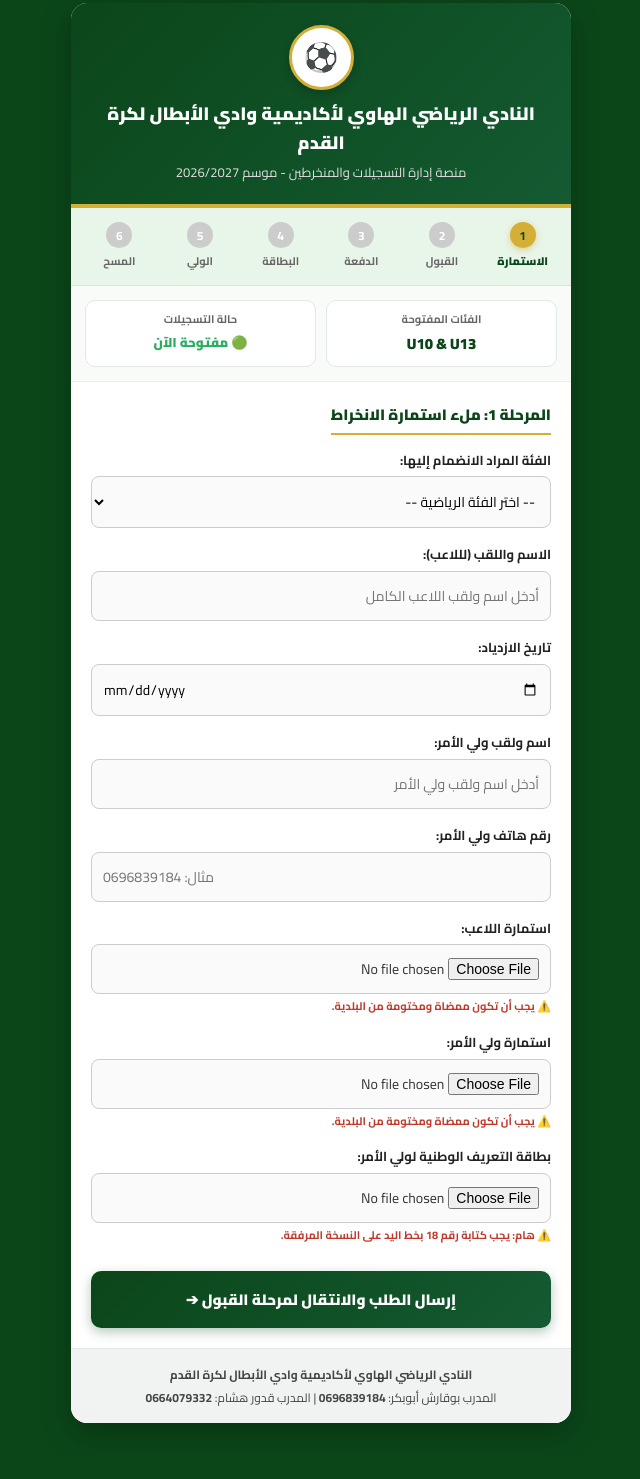
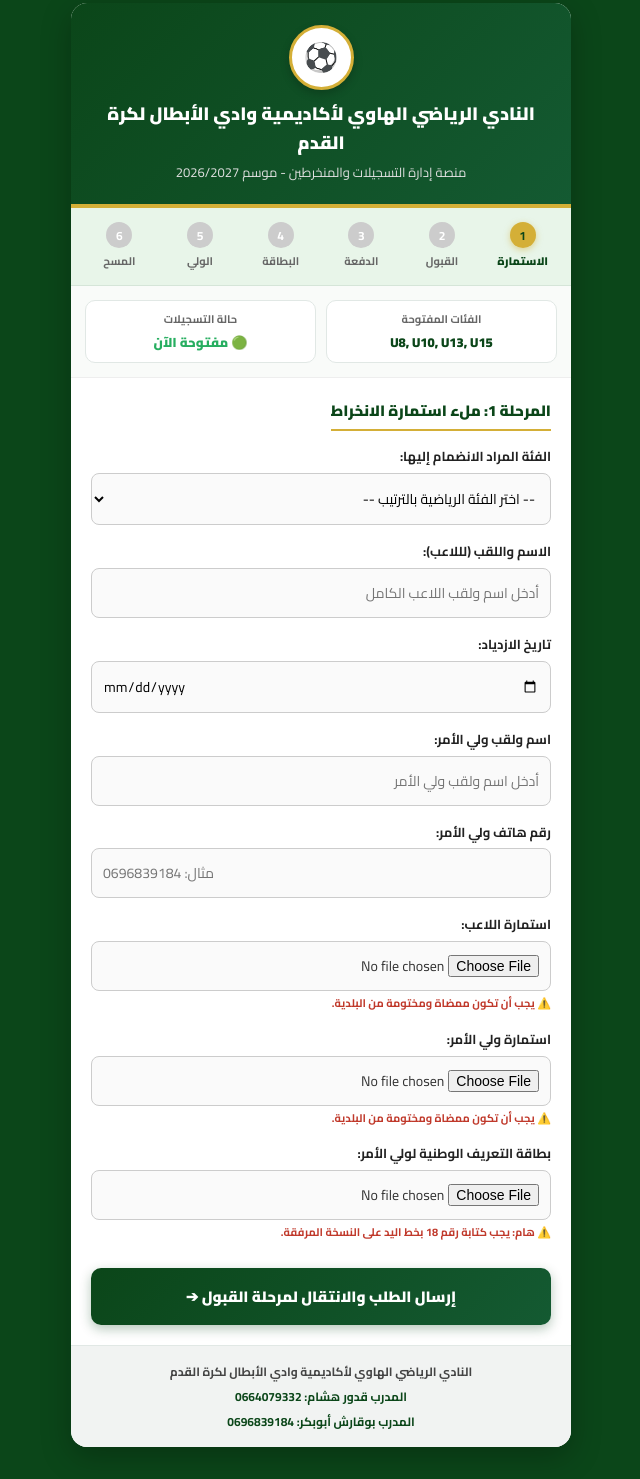
Before and after one commit to bouga4884-hue/-, a plain HTML site: page index.html in a window 1280 px wide. Shown: the part 9-1488 px from the top of the page, without its empty margins (319-959 px from the left). Before the commit the page ends 1464 px from the top, so only its background shows below. Drawn offline with Linux system fonts and the light colour scheme.

Commit message:
Update index.html

```diff
--- a/index.html
+++ b/index.html
@@ -80,7 +80,6 @@
             flex: 1;
             min-width: 55px;
             font-weight: 700;
-            position: relative;
         }
         .step-item.active {
             color: var(--primary-color);
@@ -125,7 +124,7 @@
             color: #666;
         }
         .stat-card p {
-            font-size: 15px;
+            font-size: 13px;
             font-weight: 900;
             color: var(--primary-color);
             margin-top: 3px;
@@ -159,7 +158,6 @@
             border-radius: 8px;
             font-size: 14px;
             background: #fafafa;
-            transition: border 0.3s;
         }
         input:focus, select:focus {
             border-color: var(--primary-color);
@@ -185,10 +183,6 @@
             margin-top: 10px;
             box-shadow: 0 4px 12px rgba(11, 70, 25, 0.3);
         }
-        .submit-btn:hover {
-            opacity: 0.95;
-        }
-        /* رسالة التأكيد التفاعلية */
         .success-box {
             display: none;
             text-align: center;
@@ -215,6 +209,12 @@
             font-size: 12px;
             color: #444;
             border-top: 1px solid #e1e8e5;
+        }
+        .coach-contact {
+            margin-top: 6px;
+            font-size: 12px;
+            color: #0b4619;
+            font-weight: 700;
         }
     </style>
 </head>
@@ -259,11 +259,11 @@
     <div class="stats-grid">
         <div class="stat-card">
             <h4>الفئات المفتوحة</h4>
-            <p>U10 & U13</p>
+            <p>U8, U10, U13, U15</p>
         </div>
         <div class="stat-card">
             <h4>حالة التسجيلات</h4>
-            <p style="color: #27ae60; font-size: 13px;">🟢 مفتوحة الآن</p>
+            <p style="color: #27ae60;">🟢 مفتوحة الآن</p>
         </div>
     </div>
 
@@ -274,9 +274,11 @@
             <div class="form-group">
                 <label for="category">الفئة المراد الانضمام إليها:</label>
                 <select id="category" name="category" required>
-                    <option value="">-- اختر الفئة الرياضية --</option>
+                    <option value="">-- اختر الفئة الرياضية بالترتيب --</option>
+                    <option value="U8">فئة U8 (أقل من 8 سنوات)</option>
                     <option value="U10">فئة U10 (أقل من 10 سنوات)</option>
                     <option value="U13">فئة U13 (أقل من 13 سنة)</option>
+                    <option value="U15">فئة U15 (أقل من 15 سنة)</option>
                 </select>
             </div>
 
@@ -321,7 +323,6 @@
             <button type="submit" class="submit-btn">إرسال الطلب والانتقال لمرحلة القبول ➔</button>
         </form>
 
-        <!-- رسالة الانتقال للمرحلة الثانية بعد الإرسال -->
         <div class="success-box" id="successBox">
             <h3>✅ تم استلام استمارتك بنجاح!</h3>
             <p id="confirmText"></p>
@@ -331,7 +332,8 @@
 
     <div class="footer-info">
         <p><strong>النادي الرياضي الهاوي لأكاديمية وادي الأبطال لكرة القدم</strong></p>
-        <p style="margin-top: 4px;">المدرب بوقارش أبوبكر: <strong>0696839184</strong> | المدرب قدور هشام: <strong>0664079332</strong></p>
+        <div class="coach-contact">المدرب قدور هشام: <strong>0664079332</strong></div>
+        <div class="coach-contact">المدرب بوقارش أبوبكر: <strong>0696839184</strong></div>
     </div>
 </div>
 
@@ -341,10 +343,7 @@
         const playerName = document.getElementById('player_name').value;
         const category = document.getElementById('category').value;
 
-        // تفعيل المرحلة الثانية في الشريط العلوي
         document.getElementById('step2').classList.add('active');
-
-        // إخفاء النموذج وإظهار رسالة تأكيد الانتقال للمرحلة الثانية
         document.getElementById('regForm').style.display = 'none';
         document.getElementById('confirmText').innerText = `اللاعب: ${playerName} | الفئة: ${category}`;
         document.getElementById('successBox').style.display = 'block';
```
